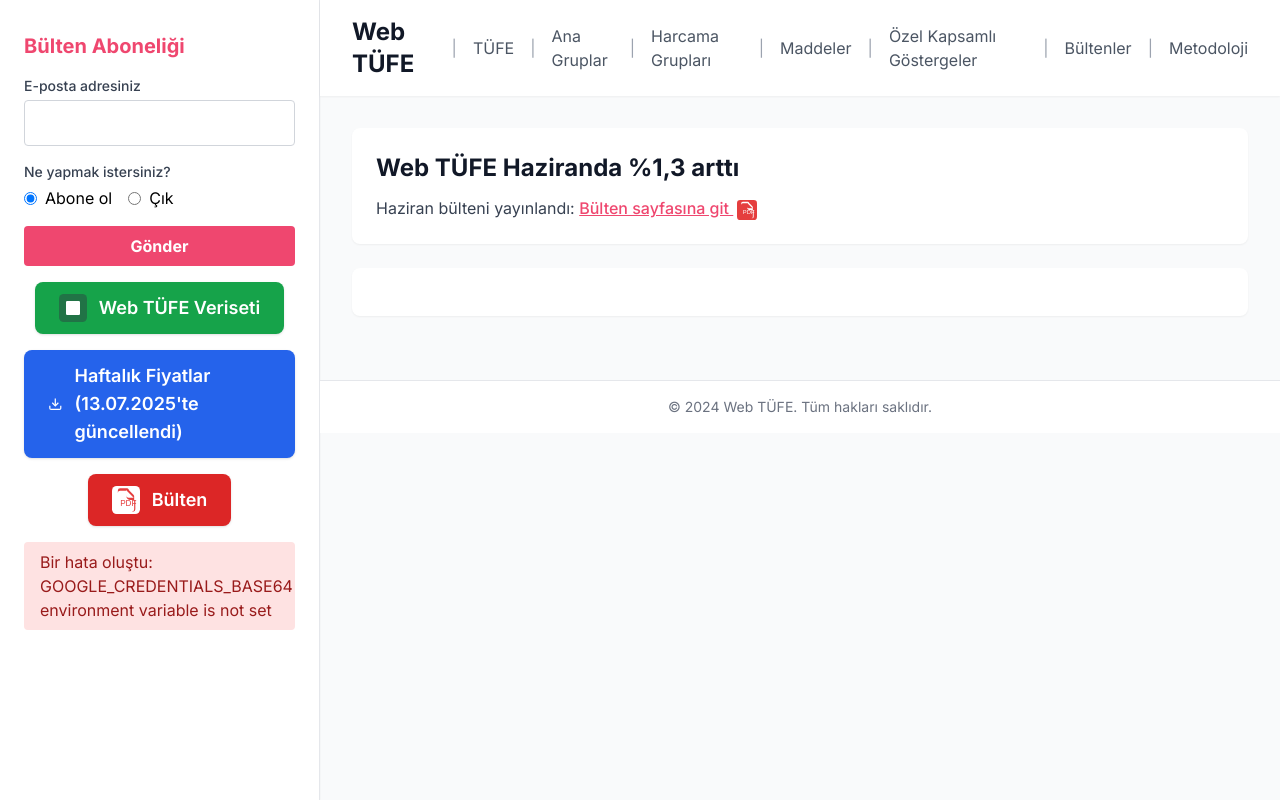
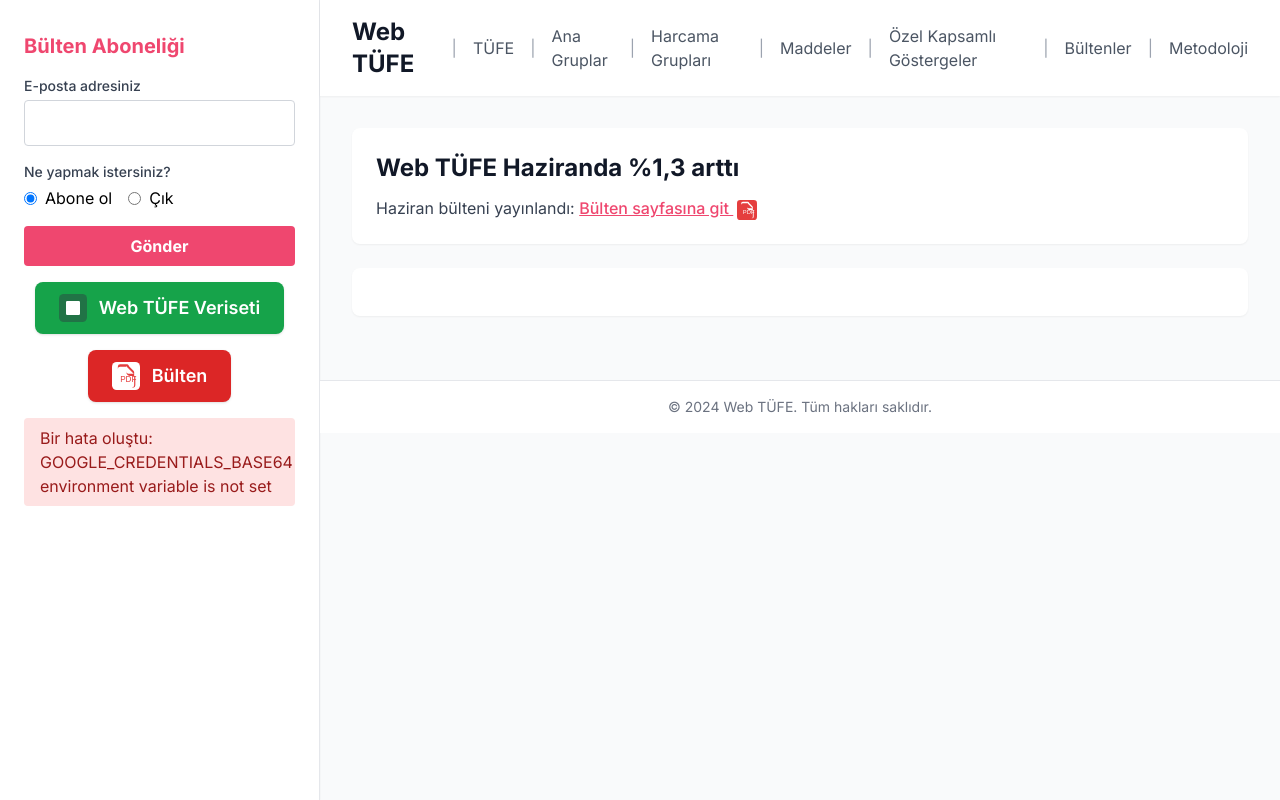
Before and after one commit to kaboya19/web-tufe-flask, a Flask app: page /ana-sayfa in a window 1280 px wide. Run offline with Flask 3, Linux system fonts and the light colour scheme; some libraries are stand-ins or nearby versions.

Commit message:
Update index.html

```diff
--- a/templates/index.html
+++ b/templates/index.html
@@ -74,19 +74,7 @@
                         </a>
                     </div>
                     <!-- Haftalık Fiyatlar Button -->
-                    <div class="flex items-center justify-center mt-3">
-                        <a href="/download/fiyatlar"
-                            class="flex items-center px-6 py-3 bg-blue-600 hover:bg-blue-700 text-white rounded-lg shadow transition">
-                            <!-- Download SVG -->
-                            <svg xmlns="http://www.w3.org/2000/svg" class="w-7 h-7 mr-3" viewBox="0 0 24 24" fill="none"
-                                stroke="currentColor" stroke-width="2">
-                                <path d="M21 15v4a2 2 0 0 1-2 2H5a2 2 0 0 1-2-2v-4" />
-                                <polyline points="7,10 12,15 17,10" />
-                                <line x1="12" y1="15" x2="12" y2="3" />
-                            </svg>
-                            <span class="font-semibold text-lg">Haftalık Fiyatlar (13.07.2025'te güncellendi)</span>
-                        </a>
-                    </div>
+
                     <!-- Bülten Button -->
                     <div class="flex items-center justify-center mt-3">
                         <a href="/bultenler"
```
